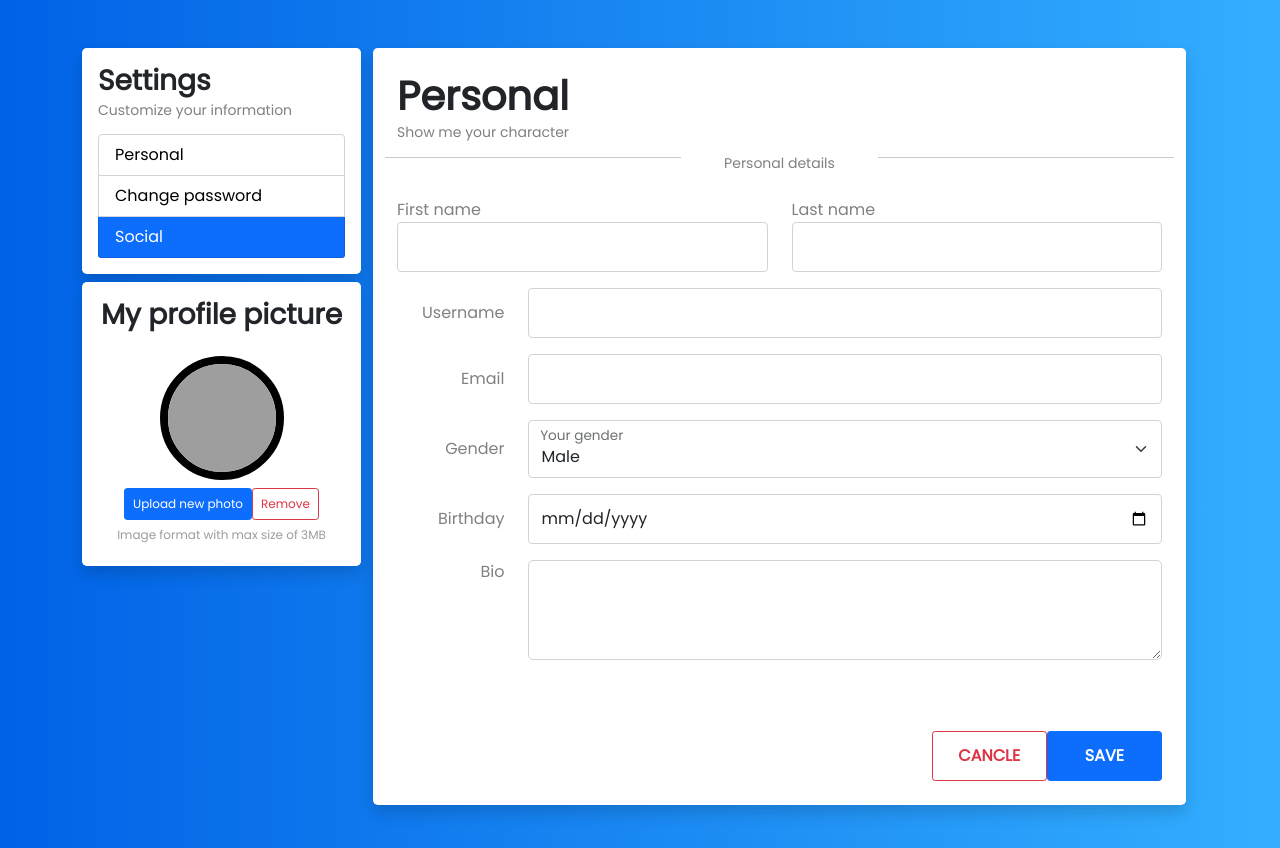
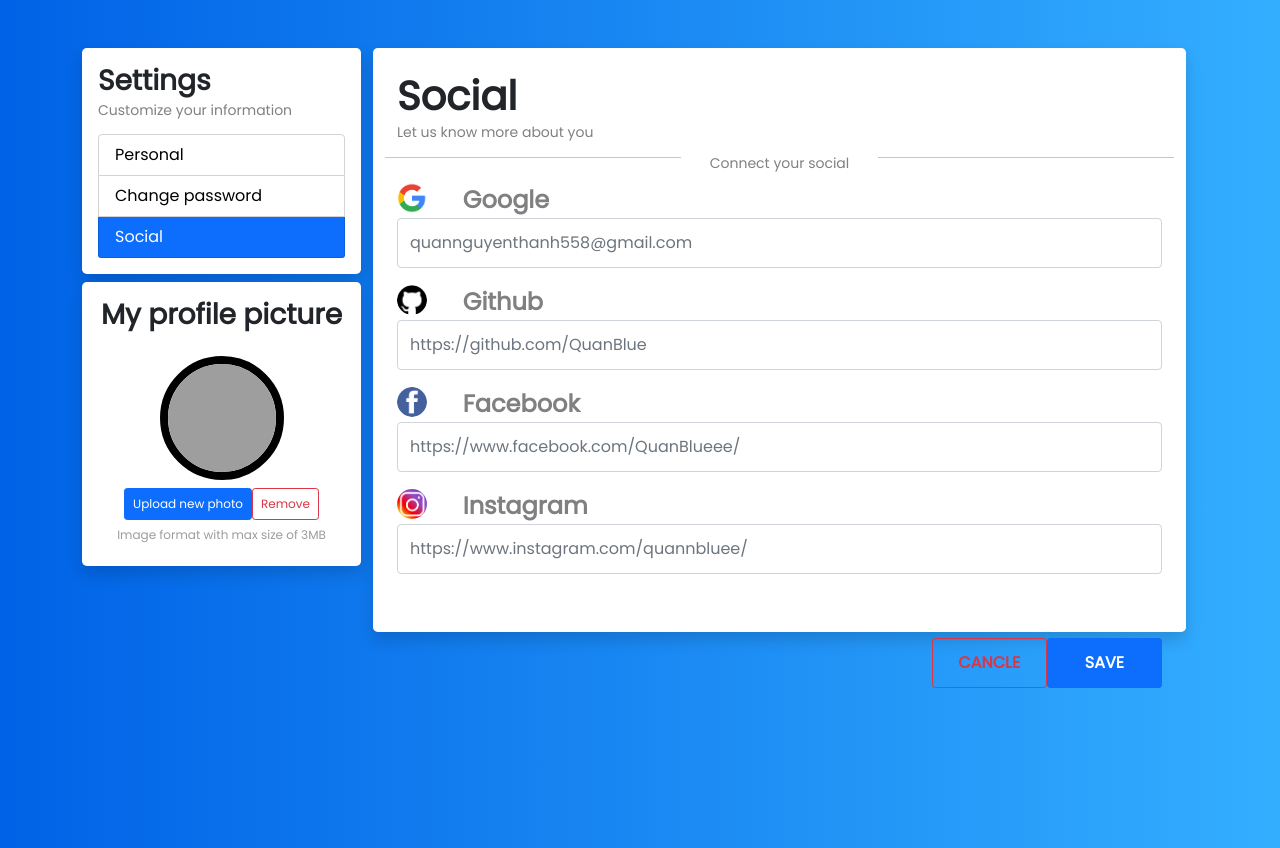
Before and after one commit to tristanhuyanhngo/IntroSE_CoursesRoadmap, a React (Create React App) app in the folder source/: page / in a window 1280 px wide. Both pictures are taken after a click on the button "Social". Built offline with nearby package versions, Linux system fonts and the light colour scheme; grey boxes are pictures that could not be loaded.

Commit message:
complete "Setting account"

```diff
--- a/source/src/components/Setting_account/Choose_field.js
+++ b/source/src/components/Setting_account/Choose_field.js
@@ -3,35 +3,36 @@ import '../../../node_modules/bootstrap/dist/css/bootstrap.min.css';
 import React, { Component }  from 'react';
 import ListGroup from '../../../node_modules/react-bootstrap/ListGroup'
 
-function navigate(id){
+// function navigate(id){
 
-    var list=['personal', 'ch_passwd', 'social']
-    console.log('hi',id);
-    document.getElementById(id).style['background'] = '#0d6efd';
-    document.getElementById(id).style['color'] = 'white';
+//     var list=['personal', 'ch_passwd', 'social']
+//     console.log('hi',id);
+//     document.getElementById(id).style['background'] = '#0d6efd';
+//     document.getElementById(id).style['color'] = 'white';
 
-    for (let i = 0; i < 3; i ++) {
-        if (list[i] != id ){
-            document.getElementById(list[i]).style['background'] = 'white';
-            document.getElementById(list[i]).style['color'] = 'black';
-            document.getElementById(list[i]).style['border-color'] = 'lightgray';
-        }
-    }
+//     for (let i = 0; i < 3; i ++) {
+//         if (list[i] != id ){
+//             document.getElementById(list[i]).style['background'] = 'white';
+//             document.getElementById(list[i]).style['color'] = 'black';
+//             document.getElementById(list[i]).style['border-color'] = 'lightgray';
+//         }
+//     }
 
-    console.log('painted');
+//     console.log('painted');
 
-}
+// }
 
-function Choose_field() {
+
+function Choose_field(props) {
     return (
         <div className="card flex-col p-3 border-0 shadow rounded-3">
             <h3 id ='card-title' className="card-title fw-bold text-dark">Settings</h3>
             <h6 id ='card-subtitle' className="card-subtitle mb-3">Customize your information</h6>
 
             <ListGroup >
-                <ListGroup.Item action id='personal' active onClick={()=>navigate('personal')}>Personal</ListGroup.Item>
-                <ListGroup.Item action id='ch_passwd' onClick={()=>navigate('ch_passwd')}>Change password</ListGroup.Item>
-                <ListGroup.Item action id='social' onClick={()=>navigate('social')}  >Social</ListGroup.Item>
+                <ListGroup.Item action id='personal' active onClick={props.navigate}>Personal</ListGroup.Item>
+                <ListGroup.Item action id='ch_passwd' onClick={props.navigate}>Change password</ListGroup.Item>
+                <ListGroup.Item action id='social' onClick={props.navigate}  >Social</ListGroup.Item>
             </ListGroup>
         </div>
     );
--- a/source/src/components/Setting_account/Personal.js
+++ b/source/src/components/Setting_account/Personal.js
@@ -2,7 +2,20 @@ import '../../css/setting_account.css'
 import '../../../node_modules/bootstrap/dist/css/bootstrap.min.css';
 import React, { Component }  from 'react';
 
-function Personal() {
+class Personal extends Component {
+
+  constructor(props){
+    super(props);
+    this.state = {
+        firstname: 'Thanh Quan',
+        lastname: 'Nguyen',
+        username: 'quanblue',
+        email:'quannguyenthanh558@gmail.com'
+    }
+
+  }
+
+  render() {
       return (
               <div className="card flex-col p-4 border-0 shadow rounded-3 card-input">
                   <h1 id ='card-title' className="card-title fw-bold text-dark">Personal</h1>
@@ -17,25 +30,25 @@ function Personal() {
                   <div className="row mb-3">
                       <div className='col-6'>
                         <div className='subtitle text-begin'> First name</div>
-                      <input type="text" name='fname' className="form-control" id="floatingInputFname"/>
+                        <input type="text" name='fname' className="form-control" id="floatingInputFname" placeholder={this.state.firstname} />
                       </div>
                       <div className='col-6'>
                         <div className='subtitle text-begin'> Last name</div>
-                      <input type="text" name='lname' className="form-control" id="floatingInputFname"/>
+                        <input type="text" name='lname' className="form-control" id="floatingInputFname" placeholder={this.state.lastname}/>
                       </div>
                     </div>
 
                   <div className="row mb-3">
                     <div className='subtitle col-2 d-flex align-items-center justify-content-end'> Username</div>
                     <div className='col'>
-                    <input type="text" name='username' className="form-control" id="floatingInputFname"/>
+                      <input type="text" name='username' className="form-control" id="floatingInputFname" placeholder={this.state.username}/>
                     </div>
                   </div>
 
                   <div className="row mb-3">
                     <div className='subtitle col-2 d-flex align-items-center justify-content-end'> Email</div>
                     <div className='col'>
-                    <input type="text" name='email' className="form-control" id="floatingInputFname"/>
+                      <input type="text" name='email' className="form-control" id="floatingInputFname" placeholder={this.state.email}/>
                     </div>
                   </div>
 
@@ -61,7 +74,7 @@ function Personal() {
                   <div className="row mb-3">
                     <div className='subtitle col-2 d-flex justify-content-end'> Bio</div>
                     <div className='col'>
-                    <textarea type="text" name='bio'/>
+                      <textarea type="text" name='bio' placeholder='Introduce your self' />
                     </div>
                   </div>
 
@@ -72,5 +85,6 @@ function Personal() {
               </div>
       );
   }
+}
 
 export default Personal;
--- a/source/src/components/Setting_account/Setting_account.js
+++ b/source/src/components/Setting_account/Setting_account.js
@@ -1,8 +1,8 @@
 import '../../css/setting_account.css'
 import '../../../node_modules/bootstrap/dist/css/bootstrap.min.css';
+import ListGroup from '../../../node_modules/react-bootstrap/ListGroup'
 import React, { Component }  from 'react';
 import Picture_profile from './Picture_profile';
-import Choose_field from './Choose_field';
 import Personal from './Personal';
 import Change_passwd from './Change_passwd';
 import Social from './Social';
@@ -17,13 +17,44 @@ class Setting_account extends Component {
 
     }
 
+    BtnClick = () => {
+
+    }
+
     Switch_component = () => {
         if (this.state.status == 'personal')
             return <Personal />
-        else if (this.state.status == 'ch_passwd')
+
+            else if (this.state.status == 'ch_passwd')
             return <Change_passwd />
 
-        return <Social />
+            return <Social />
+    }
+
+    coloring = () => {
+
+        let list=['personal', 'ch_passwd', 'social']
+
+        document.getElementById(this.state.status).style['background'] = '#0d6efd';
+        document.getElementById(this.state.status).style['color'] = 'white';
+
+        for (let i = 0; i < 3; i ++) {
+            if (list[i] != this.state.status){
+                document.getElementById(list[i]).style['background'] = 'white';
+                document.getElementById(list[i]).style['color'] = 'black';
+                document.getElementById(list[i]).style['border-color'] = 'lightgray';
+            }
+        }
+
+    }
+
+    navigate = (status) => {
+        this.setState({status:status}, () => {
+            console.log(this.state.status);
+            this.coloring()
+            this.Switch_component()
+            }
+        );
     }
 
     render() {
@@ -32,19 +63,24 @@ class Setting_account extends Component {
                 <div className="row mx-auto">
                     <div className='col-3 col-lg-3 col-xl-3'>
                         <div className="row choose_field">
+                            <div className="card flex-col p-3 border-0 shadow rounded-3">
+                                <h3 id ='card-title' className="card-title fw-bold text-dark">Settings</h3>
+                                <h6 id ='card-subtitle' className="card-subtitle mb-3">Customize your information</h6>
+                                <ListGroup >
+                                    <ListGroup.Item action id='personal' active onClick={()=>{this.navigate('personal')}}>Personal</ListGroup.Item>
+                                    <ListGroup.Item action id='ch_passwd' onClick={ ()=>{this.navigate('ch_passwd')}}>Change password</ListGroup.Item>
+                                    <ListGroup.Item action id='social' onClick={()=>{this.navigate('social')}}  >Social</ListGroup.Item>
+                                </ListGroup>
+                            </div>
+                        </div>
 
-                            <Choose_field />
-                        </div>
                         <div className="row picture_profile mt-2">
                             <Picture_profile />
                         </div>
                     </div>
 
                     <div className="col-9 col-lg-9 col-xl-9 input-info">
-                            <Personal />
-                            {/* <Change_passwd /> */}
-                            {/* <Social /> */}
-                            {/* {this.Switch_component()} */}
+                            {this.Switch_component()}
                     </div>
 
                 </div>
--- a/source/src/components/Setting_account/Social.js
+++ b/source/src/components/Setting_account/Social.js
@@ -7,7 +7,20 @@ import google from '../../picture/social/google.png'
 import github from '../../picture/social/github.png'
 
 
-function Social() {
+class Social extends Component {
+
+    constructor(props){
+        super(props);
+        this.state = {
+            google: 'quannguyenthanh558@gmail.com',
+            github: 'https://github.com/QuanBlue',
+            facebook: 'https://www.facebook.com/QuanBlueee/',
+            instagram: 'https://www.instagram.com/quannbluee/'
+        }
+
+    }
+
+    render() {
         return (
                 <div className="card flex-col p-4 border-0 shadow rounded-3 card-input">
                     <h1 id ='card-title' className="card-title fw-bold text-dark">Social</h1>
@@ -27,7 +40,7 @@ function Social() {
                                 </div>
                                 <div className='subtitle col-3 fs-4 fw-bold'>Google</div>
                             </div>
-                        <input type="text" className="form-control" placeholder='quannguyenthanh558@gmail.com' />
+                            <input type="text" className="form-control" placeholder={this.state.google} />
                         </div>
                     </div>
 
@@ -39,7 +52,7 @@ function Social() {
                                 </div>
                                 <div className='subtitle col-3 fs-4 fw-bold'>Github</div>
                             </div>
-                        <input type="text" className="form-control" placeholder='https://github.com/QuanBlue' />
+                            <input type="text" className="form-control" placeholder={this.state.github} />
                         </div>
                     </div>
 
@@ -51,7 +64,7 @@ function Social() {
                                 </div>
                                 <div className='subtitle col-3 fs-4 fw-bold'>Facebook</div>
                             </div>
-                        <input type="text" className="form-control" placeholder='https://www.facebook.com/QuanBlueee/' />
+                            <input type="text" className="form-control" placeholder={this.state.facebook} />
                         </div>
                     </div>
 
@@ -63,16 +76,16 @@ function Social() {
                                 </div>
                                 <div className='subtitle col-3 fs-4 fw-bold'>Instagram</div>
                             </div>
-                        <input type="text" className="form-control" placeholder='https://www.instagram.com/quannbluee/' />
+                            <input type="text" className="form-control" placeholder={this.state.instagram} />
                         </div>
                     </div>
 
-                <div className='d-flex mt-4 justify-content-end'>
+                    <div className='d-flex mt-5 justify-content-end'>
                         <button class="btn btn-outline-danger buttons btn-sm ml-3 btn-input">CANCLE</button>
                         <button class="btn btn-primary btn-sm buttons btn-input">SAVE</button>
                     </div>
                 </div>
         );
     }
-
+}
 export default Social;
--- a/source/src/css/setting_account.css
+++ b/source/src/css/setting_account.css
@@ -17,31 +17,18 @@ textarea {
     width: 30px;
     height: 30px;
 }
+.input-info {
+    height:73vh;
+}
 
-.container{
-    /* width: 100vw !important; */
-    /* border: 2px solid white; */
-}
 .card-subtitle {
     font-size: 14px;
     color: gray;
 }
 
-.row {
-    /* border: 1px solid red; */
-}
 .col-6 > .form-floating{
     /* border: 1px solid red; */
     width:100%;
-}
-
-
-.choose_field {
-    /* border: 2px solid yellow; */
-}
-
-.picture_profile {
-    /* border: 2px solid black; */
 }
 
 .card-input {
```
Lines whose indentation alone changed are shown as unchanged.
